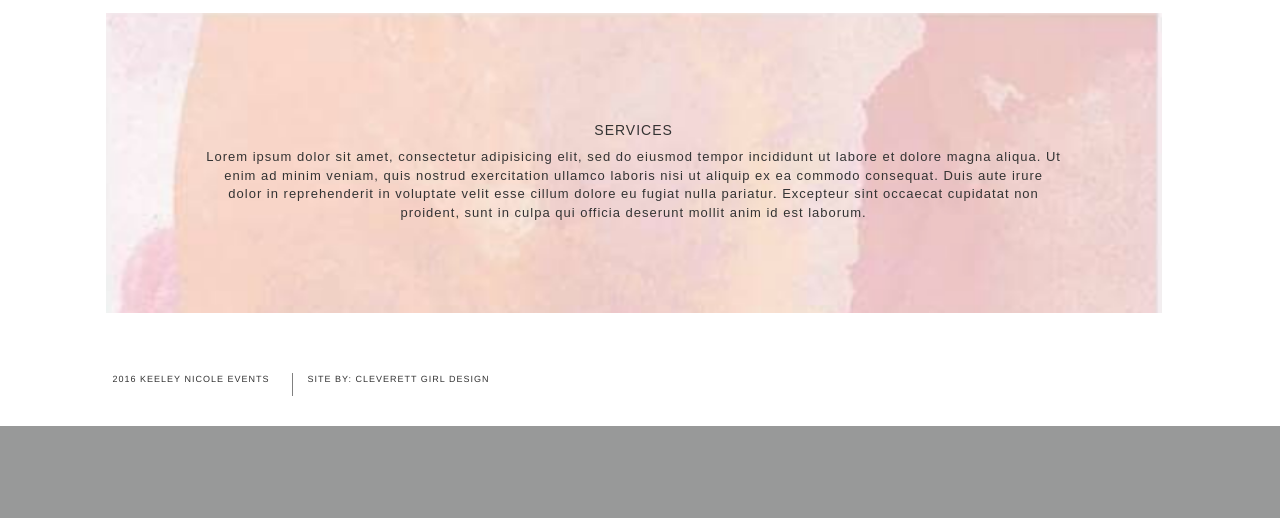
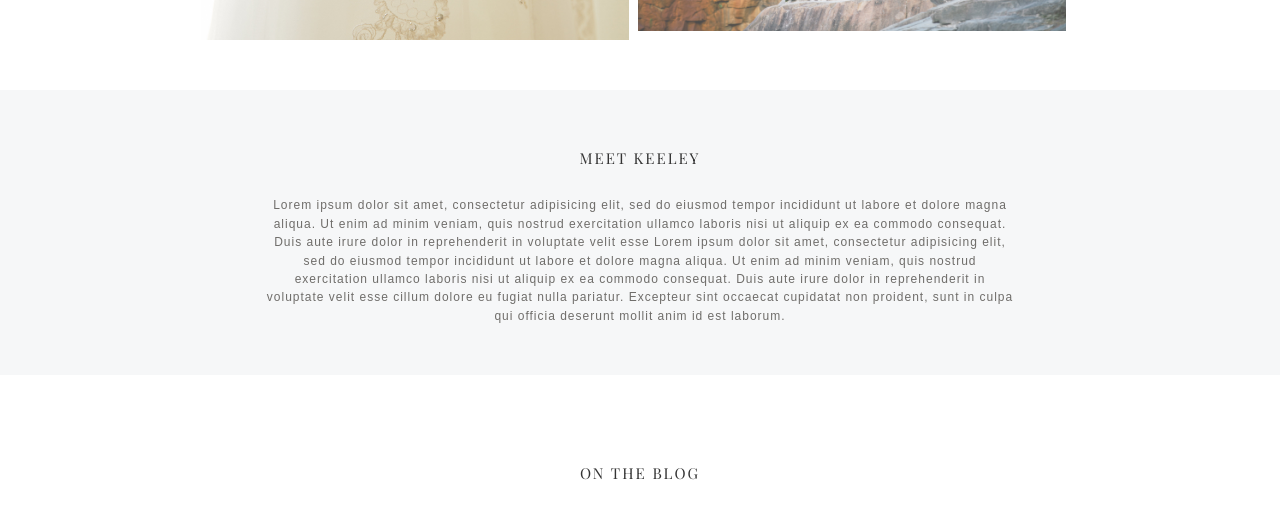
Before and after one commit to cleverettgirl/KeeleyNicole, a PHP site: page / in a window 1280 px wide. Shown: the part 1525-2043 px from the top of the page. Before the commit the page ends 1951 px from the top, so only its background shows below. Run offline with PHP 8.4, Linux system fonts and the light colour scheme.

Commit message:
new coastal layout

```diff
--- a/css/main.css
+++ b/css/main.css
@@ -258,33 +257,53 @@ textarea {
         margin-top:30px;
     }
 
+    #aboutk{
+        width:100%;
+        height:100%;
+        background-color:#f6f7f8;
+        margin-bottom:30px;
+        margin-top:30px;
+    }
+
     .title{
         text-transform:uppercase;
-        font-family:sans-serif;
-        font-size:14px;
+        font-family: 'Playfair Display', serif;
+        font-size:15px;
         letter-spacing:2px;
         padding-top:50px;
+    }
+
+    .titleblog{
+        text-transform:uppercase;
+        font-family: 'Playfair Display', serif;
+        font-size:15px;
+        letter-spacing:2px;
+        padding-top:50px;
+        padding-bottom:30px;
     }
 
     p.mission{
         font-family:sans-serif;
         color: #6F6D6A;
         padding-bottom:40px;
+        padding-top:20px;
         font-size:12px;
         letter-spacing: 1px;
         text-align: center;
         line-height: 1.53em;
     }
 
-    #about{
+    #unknown{
         margin-left:0 !important;
         margin-right:0 !important;
         padding-left:0 !important;
         padding-right:0 !important;
         width:99vw;
+        margin-top:50px;
+        margin-bottom:50px;
     }
 
-    #about > .row {
+    #unkown > .row {
         margin-left:0 !important;
         margin-right:0 !important;
         padding-left:0 !important;
@@ -377,22 +399,29 @@ textarea {
     }*/
 
 
-    div.about4{
-        background-image: url('../img/bbb.png');
+   /* div.about4{
+        background-image: url('../img/shoes.jpg');
         background-repeat:no-repeat;
         background-size:cover;
+        background-position-y:-170px;
+        opacity:.7;
+       /* background-color:#d7c8a1;;
         width:100%;
         height:300px;
         display:inline-block;
         padding-top:100px;
         margin-top:14px;
     }
+    */
+
 
     #a4{
-        font-family:sans-serif;
+        font-family: 'Playfair Display', serif;
         font-size:14px;
         text-transform: uppercase;
-        letter-spacing:1px;
+        letter-spacing:2px;
+        padding-bottom:20px;
+        text-decoration: underline;
     }
 
     .services{
--- a/home.html
+++ b/home.html
@@ -18,6 +18,8 @@
         <link rel="stylesheet" href="https://maxcdn.bootstrapcdn.com/bootstrap/3.3.7/css/bootstrap-theme.min.css" integrity="sha384-rHyoN1iRsVXV4nD0JutlnGaslCJuC7uwjduW9SVrLvRYooPp2bWYgmgJQIXwl/Sp" crossorigin="anonymous">
         <!--End Bootstrap-->
 
+        <!-- Google Fonts -->
+        <link href="https://fonts.googleapis.com/css?family=Playfair+Display" rel="stylesheet">
 
         <link rel="stylesheet" href="css/normalize.css">
         <link rel="stylesheet" href="css/main.css">
@@ -59,7 +61,7 @@
             <div class="container">
                 <div class="row">
                     <div class="col-sm-6 col-sm-offset-3">
-                        <h4 class="title"><center> A Day To Remember </center></h4>
+                        <h4 class="title"><center> It's a love story </center></h4>
                         <p class="mission"> Lorem ipsum dolor sit amet, consectetur adipisicing elit, sed do eiusmod
                         tempor incididunt ut labore et dolore magna aliqua. Ut enim ad minim veniam,
                         quis nostrud exercitation ullamco laboris nisi ut aliquip ex ea commodo
@@ -70,9 +72,9 @@
             </div>
         </section>
 
-        <div class="container" id="about">
+        <div class="container" id="unknown">
             <div class="row">
-                <div class="col-sm-5 col-sm-offset-1 red">
+                <div class="col-sm-4 col-sm-offset-2 red">
                     <div class="about1">
                         <div>
                             <center><h4 id="a4"> Philosophy </h4></center>
@@ -85,18 +87,18 @@
                         </div>
                     </div>
                 </div>
-                <div class="col-sm-5 orange">
+                <div class="col-sm-4 orange">
                         <div class="about2 overlay little">
-                            <a href="#"><p class="button"> Read more </p></a>
+                            <!-- <a href="#"><p class="button"> Read more </p></a> -->
                         </div>
                 </div>
 
-                <div class="col-sm-5 yellow">
+                <div class="col-sm-4 yellow">
                     <div class="about3"></div>
                 </div>
             </div>
-            <div class="row">
-                <div class="col-sm-10 col-sm-offset-1 green">
+            <!-- <div class="row">
+                <div class="col-sm-8 col-sm-offset-2 green">
                     <div class="about4">
                         <center><h4 id="a4"> Services </h4></center>
                         <p class="services">Lorem ipsum dolor sit amet, consectetur adipisicing elit, sed do eiusmod
@@ -107,8 +109,46 @@
                         proident, sunt in culpa qui officia deserunt mollit anim id est laborum.</p>
                     </div>
                 </div>
+            </div> -->
+        </div>
+
+    <section id="aboutk">
+        <div class="container">
+            <div class="row">
+                <div class="col-sm-8 col-sm-offset-2">
+                    <h4 class="title"><center> Meet Keeley </center></h4>
+                    <p class="mission"> Lorem ipsum dolor sit amet, consectetur adipisicing elit, sed do eiusmod
+                    tempor incididunt ut labore et dolore magna aliqua. Ut enim ad minim veniam,
+                    quis nostrud exercitation ullamco laboris nisi ut aliquip ex ea commodo
+                    consequat. Duis aute irure dolor in reprehenderit in voluptate velit esse
+                    Lorem ipsum dolor sit amet, consectetur adipisicing elit, sed do eiusmod
+                    tempor incididunt ut labore et dolore magna aliqua. Ut enim ad minim veniam,
+                    quis nostrud exercitation ullamco laboris nisi ut aliquip ex ea commodo
+                    consequat. Duis aute irure dolor in reprehenderit in voluptate velit esse
+                    cillum dolore eu fugiat nulla pariatur. Excepteur sint occaecat cupidatat non
+                    proident, sunt in culpa qui officia deserunt mollit anim id est laborum.
+                    </p>
+                </div>
             </div>
         </div>
+    </section>
+
+      <section id="blogreads">
+        <div class="container">
+            <div class="row">
+                <div class="col-sm-8 col-sm-offset-2">
+                    <h4 class="titleblog"><center> On The Blog </center></h4>
+  <!-- <h5><center> What I've been up to lately </center></h5> -->
+                </div>
+            </div>
+
+            <div class="row">
+                <div class="col-sm-2 col-sm-offset-1" id="c"></div>
+                <div class="col-sm-2" id="b"></div>
+                <div class="col-sm-2" id="a"></div>
+            </div>
+        </div>
+    </section>
 
 
 
```
Also changed, not shown: other parts of css/main.css (+33 -6 lines), img/AnthonyKeeley.jpg, img/dress.jpg (added), img/shoes.jpg (added), 5 other files.
